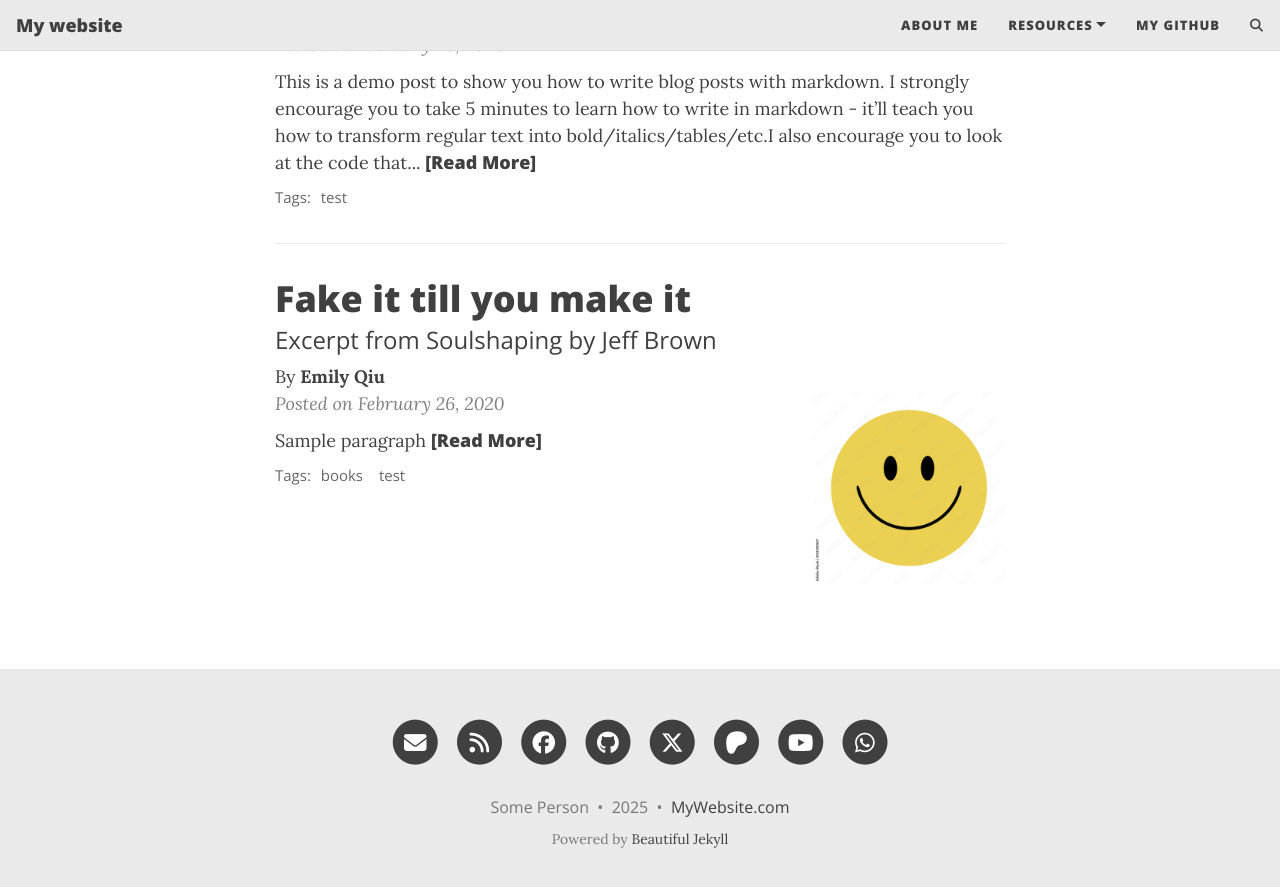
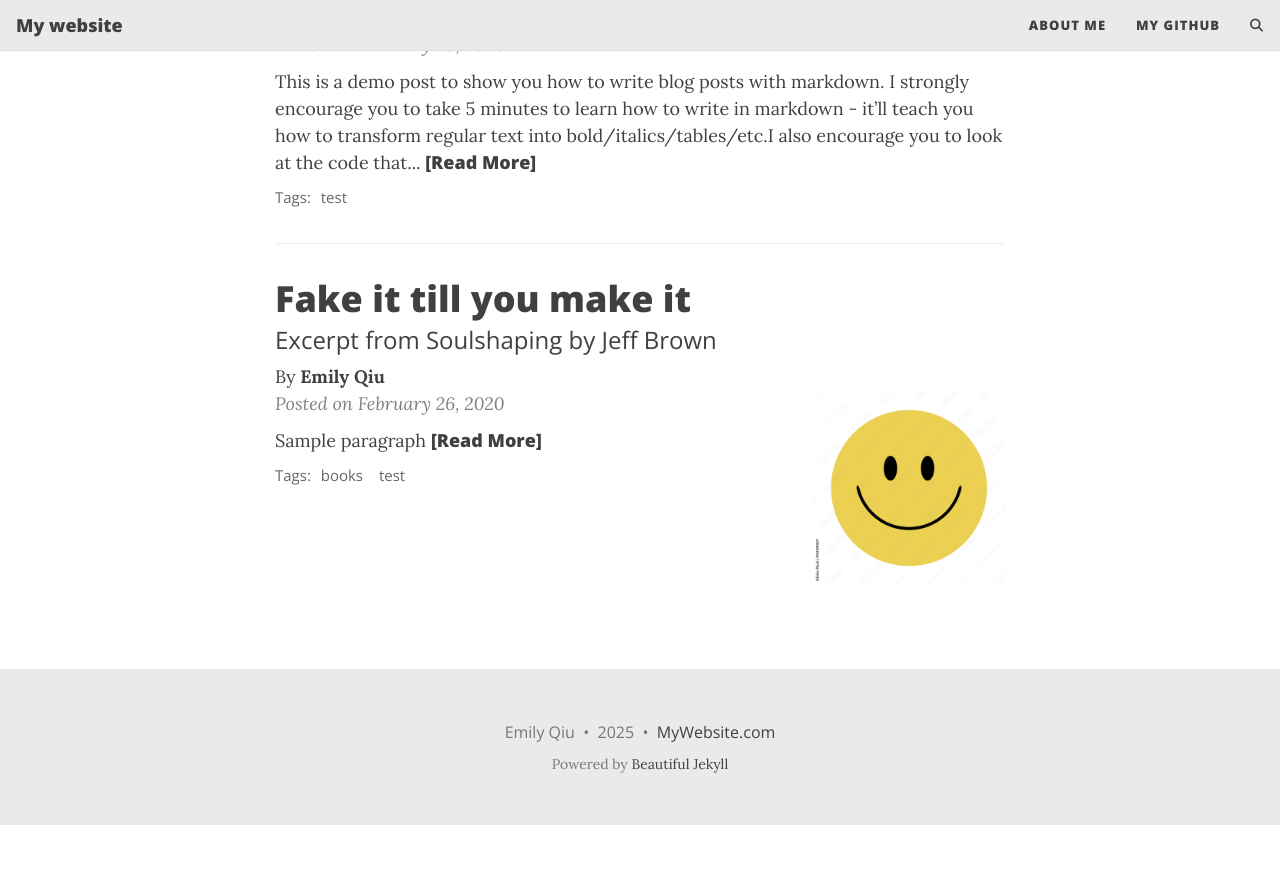
Before and after one commit to yiraqiu/yiraqiu.github.io, a Jekyll site: the page built from index.html, in a window 1280 px wide and 900 px high, scrolled down 845 px. Shown: the top 887 px of the window. Built offline with Jekyll 4.4.1, drawn with Linux system fonts in a browser that asks for light colours; the list of posts is cut into pages by our own code; comment, search, counter and statistics services are not loaded; after the commit the page ends 1670 px from its top, so only the background shows below that; part of the change alters nothing that is shown.

```diff
--- a/_config.yml
+++ b/_config.yml
@@ -13,7 +13,7 @@
 title: My website
 
 # Your name to show in the footer
-author: Some Person
+author: Emily Qiu
 
 ###############################################
 # --- List of links in the navigation bar --- #
@@ -21,9 +21,9 @@ author: Some Person
 
 navbar-links:
   About Me: "aboutme"
-  Resources:
-    - Beautiful Jekyll: "https://beautifuljekyll.com"
-    - Learn markdown: "https://www.markdowntutorial.com/"
+  # Resources:
+    # - Beautiful Jekyll: "https://beautifuljekyll.com"
+    # - Learn markdown: "https://www.markdowntutorial.com/"
   My GitHub: "https://github.com/yiraqiu"
   # Author's home: "https://deanattali.com"
 
@@ -52,14 +52,14 @@ round-avatar: true
 # You can change the order that they show up on the page by changing the order here.
 # Uncomment the links you want to show and add your information to each one.
 social-network-links:
-  email: "someone@example.com"
-  rss: true  # remove this line if you don't want to show an RSS link at the bottom
-  facebook: deanattali
-  github: daattali
-  twitter: daattali
-  patreon: DeanAttali
-  youtube: "@daattali"
-  whatsapp: 15551212
+  # email: "someone@example.com"
+  # rss: true  # remove this line if you don't want to show an RSS link at the bottom
+  # facebook: deanattali
+  # github: daattali
+  # twitter: daattali
+  # patreon: DeanAttali
+  # youtube: "@daattali"
+  # whatsapp: 15551212
 #  medium: yourname
 #  reddit: yourname or r/yoursubreddit
 #  linkedin: daattali
```
Also changed, not shown: 7 other files.
